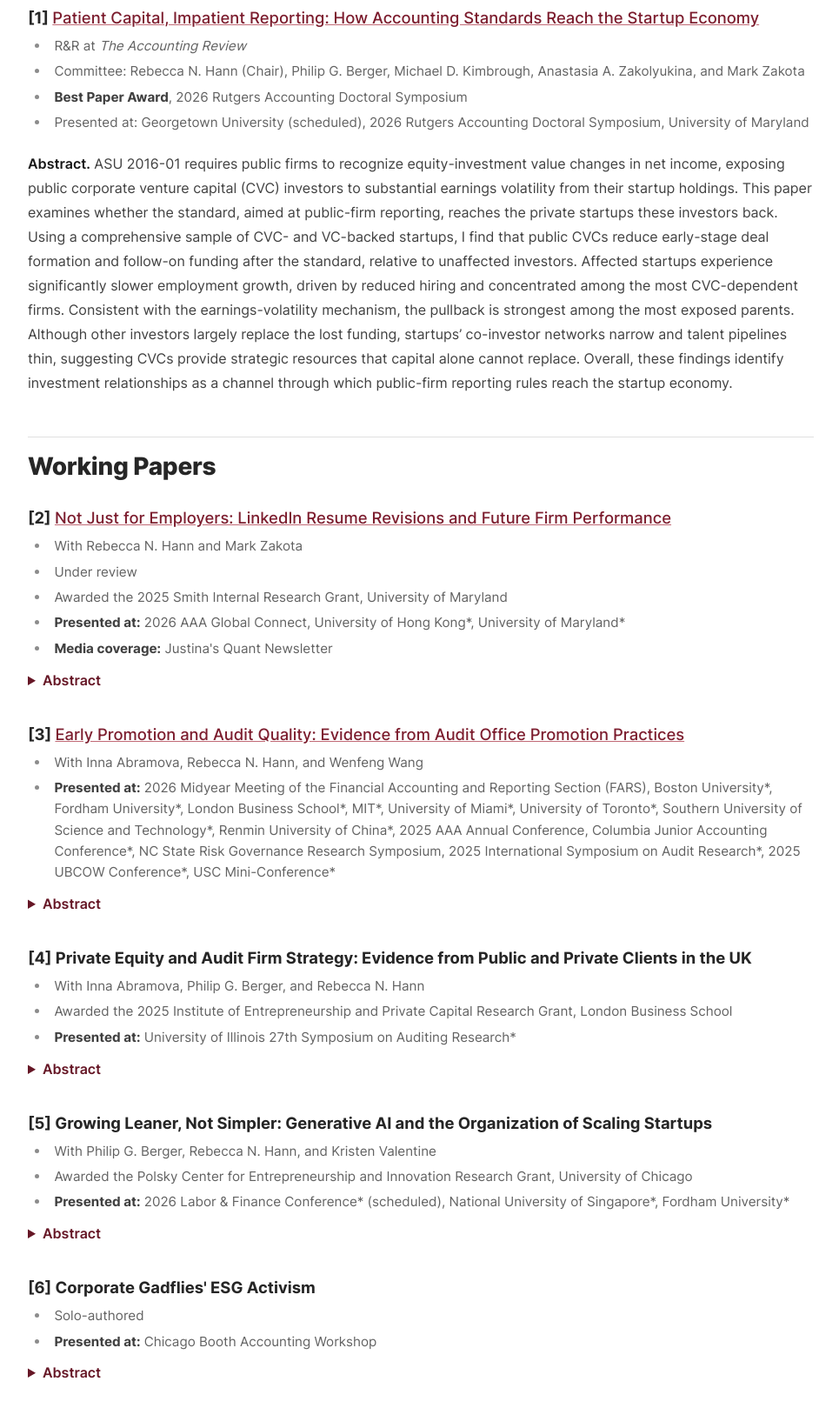
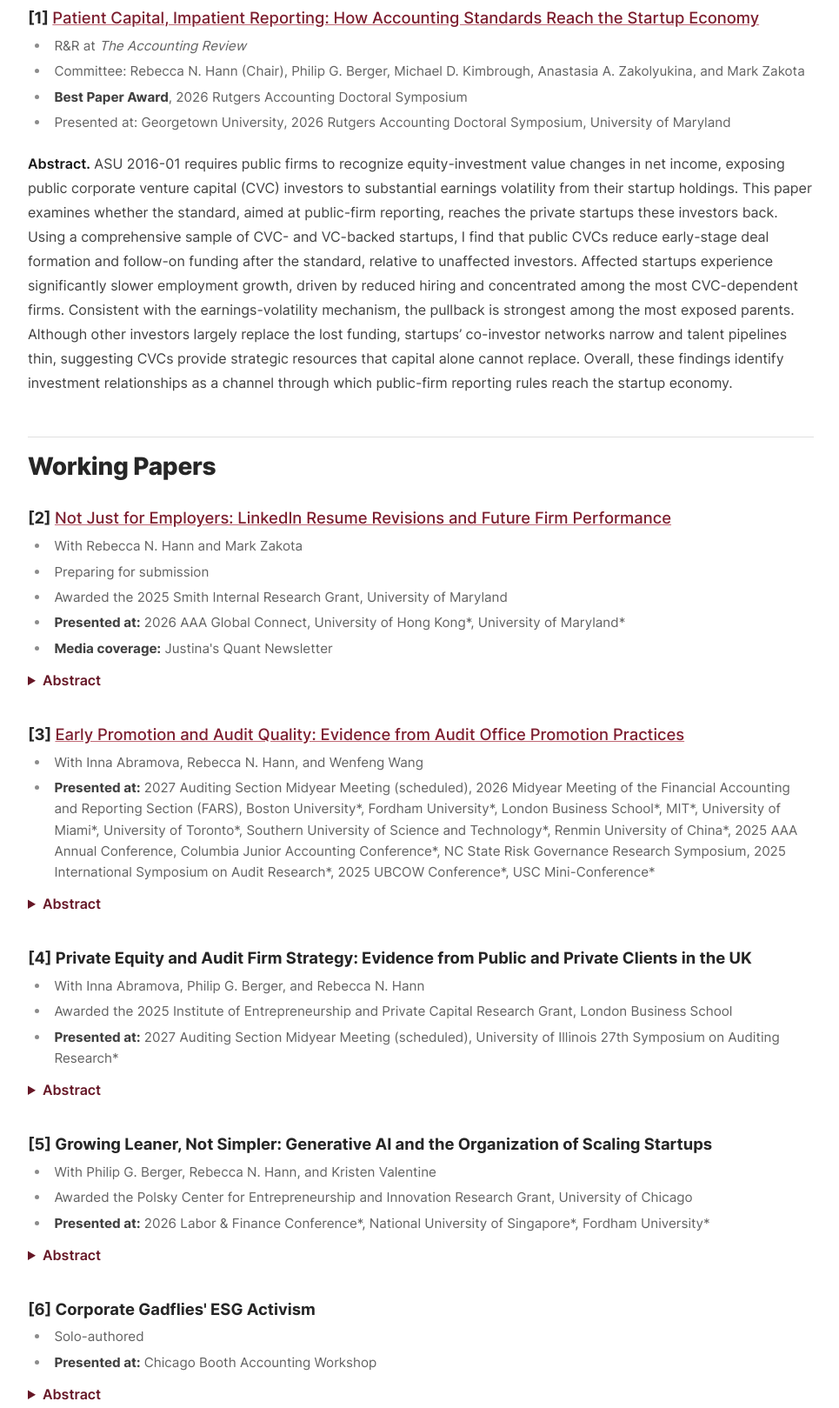
Before and after one commit to jingyujzhang/jingyujzhang.github.io, a plain HTML site: page research/index.html in a window 1280 px wide. Shown: the part 220-1839 px from the top of the page at 87% size, without its empty margins (156-1121 px from the left). Drawn offline with Linux system fonts and the light colour scheme.

Commit message:
CV updated November 2026: GenAI paper retitled, 2027 Auditing Midyear presentations, readable conference roles

```diff
--- a/research/index.html
+++ b/research/index.html
@@ -1,6 +1,6 @@
 <!doctype html>
 <!-- This site was created with Hugo Blox. https://hugoblox.com -->
-<!-- Last Published: October 27, 2026 --><html lang="en-us" dir="ltr"
+<!-- Last Published: November 6, 2026 --><html lang="en-us" dir="ltr"
       data-wc-theme-default="light">
 
 <head>
@@ -481,7 +481,7 @@
   <li>R&amp;R at <em>The Accounting Review</em></li>
   <li>Committee: Rebecca N. Hann (Chair), Philip G. Berger, Michael D. Kimbrough, Anastasia A. Zakolyukina, and Mark Zakota</li>
   <li><strong>Best Paper Award</strong>, 2026 Rutgers Accounting Doctoral Symposium</li>
-  <li>Presented at: Georgetown University (scheduled), 2026 Rutgers Accounting Doctoral Symposium, University of Maryland</li>
+  <li>Presented at: Georgetown University, 2026 Rutgers Accounting Doctoral Symposium, University of Maryland</li>
 </ul>
 <div class="jmp-abstract">
 <p><strong>Abstract.</strong> ASU 2016-01 requires public firms to recognize equity-investment value changes in net income, exposing public corporate venture capital (CVC) investors to substantial earnings volatility from their startup holdings. This paper examines whether the standard, aimed at public-firm reporting, reaches the private startups these investors back. Using a comprehensive sample of CVC- and VC-backed startups, I find that public CVCs reduce early-stage deal formation and follow-on funding after the standard, relative to unaffected investors. Affected startups experience significantly slower employment growth, driven by reduced hiring and concentrated among the most CVC-dependent firms. Consistent with the earnings-volatility mechanism, the pullback is strongest among the most exposed parents. Although other investors largely replace the lost funding, startups’ co-investor networks narrow and talent pipelines thin, suggesting CVCs provide strategic resources that capital alone cannot replace. Overall, these findings identify investment relationships as a channel through which public-firm reporting rules reach the startup economy.</p>
@@ -492,7 +492,7 @@
 <h3><span class="num">[2]</span> <a href="https://papers.ssrn.com/sol3/papers.cfm?abstract_id=6637079">Not Just for Employers: LinkedIn Resume Revisions and Future Firm Performance</a></h3>
 <ul>
   <li>With Rebecca N. Hann and Mark Zakota</li>
-  <li>Under review</li>
+  <li>Preparing for submission</li>
   <li>Awarded the 2025 Smith Internal Research Grant, University of Maryland</li>
   <li><strong>Presented at:</strong> 2026 AAA Global Connect, University of Hong Kong*, University of Maryland*</li>
   <li><strong>Media coverage:</strong> Justina's Quant Newsletter</li>
@@ -506,7 +506,7 @@
 <h3><span class="num">[3]</span> <a href="https://papers.ssrn.com/sol3/papers.cfm?abstract_id=5600852">Early Promotion and Audit Quality: Evidence from Audit Office Promotion Practices</a></h3>
 <ul>
   <li>With Inna Abramova, Rebecca N. Hann, and Wenfeng Wang</li>
-  <li><strong>Presented at:</strong> 2026 Midyear Meeting of the Financial Accounting and Reporting Section (FARS), Boston University*, Fordham University*, London Business School*, MIT*, University of Miami*, University of Toronto*, Southern University of Science and Technology*, Renmin University of China*, 2025 AAA Annual Conference, Columbia Junior Accounting Conference*, NC State Risk Governance Research Symposium, 2025 International Symposium on Audit Research*, 2025 UBCOW Conference*, USC Mini-Conference*</li>
+  <li><strong>Presented at:</strong> 2027 Auditing Section Midyear Meeting (scheduled), 2026 Midyear Meeting of the Financial Accounting and Reporting Section (FARS), Boston University*, Fordham University*, London Business School*, MIT*, University of Miami*, University of Toronto*, Southern University of Science and Technology*, Renmin University of China*, 2025 AAA Annual Conference, Columbia Junior Accounting Conference*, NC State Risk Governance Research Symposium, 2025 International Symposium on Audit Research*, 2025 UBCOW Conference*, USC Mini-Conference*</li>
 </ul>
 <details>
   <summary>Abstract</summary>
@@ -518,7 +518,7 @@
 <ul>
   <li>With Inna Abramova, Philip G. Berger, and Rebecca N. Hann</li>
   <li>Awarded the 2025 Institute of Entrepreneurship and Private Capital Research Grant, London Business School</li>
-  <li><strong>Presented at:</strong> University of Illinois 27th Symposium on Auditing Research*</li>
+  <li><strong>Presented at:</strong> 2027 Auditing Section Midyear Meeting (scheduled), University of Illinois 27th Symposium on Auditing Research*</li>
 </ul>
 <details>
   <summary>Abstract</summary>
@@ -530,7 +530,7 @@
 <ul>
   <li>With Philip G. Berger, Rebecca N. Hann, and Kristen Valentine</li>
   <li>Awarded the Polsky Center for Entrepreneurship and Innovation Research Grant, University of Chicago</li>
-  <li><strong>Presented at:</strong> 2026 Labor &amp; Finance Conference* (scheduled), National University of Singapore*, Fordham University*</li>
+  <li><strong>Presented at:</strong> 2026 Labor &amp; Finance Conference*, National University of Singapore*, Fordham University*</li>
 </ul>
 <details>
   <summary>Abstract</summary>
```
Also changed, not shown: 404.html (+1 -1 lines), categories/index.html (+1 -1 lines), cv/index.html (+6 -6 lines), index.html (+1 -1 lines), software/index.html (+1 -1 lines), tags/index.html (+1 -1 lines), teaching/index.html (+1 -1 lines), media/cv/page-01.png, media/cv/page-02.png, 1 other file.
